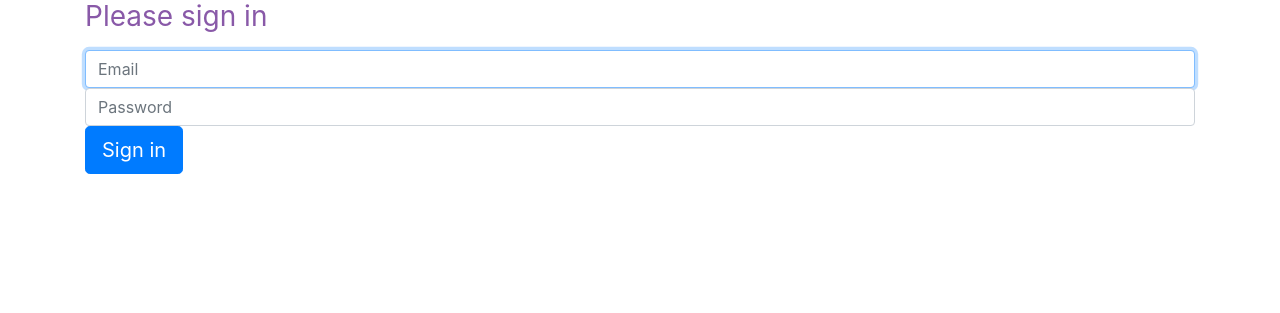
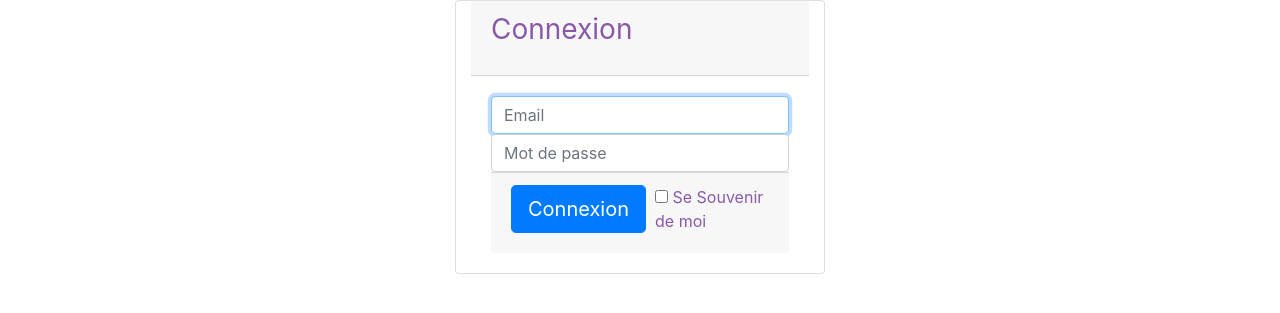
Before and after one commit to Laurent85220/sortir.com, a Symfony app: template templates/security/login.html.twig in a window 1280 px wide. Shown: the top 313 px of the page. Run offline with Twig, Linux system fonts and the light colour scheme; the template is opened without the code that fills it, so the values that code supplies are empty; some libraries are stand-ins or nearby versions.

Commit message:
commit de mise a jour
remise en forme de connecter

```diff
--- a/src/Controller/SecurityController.php
+++ b/src/Controller/SecurityController.php
@@ -10,7 +10,7 @@ use Symfony\Component\Security\Http\Authentication\AuthenticationUtils;
 class SecurityController extends Controller
 {
     /**
-     * @Route("/login", name="app_login")
+     * @Route("/connexion", name="connexion")
      */
     public function login(AuthenticationUtils $authenticationUtils): Response
     {
--- a/src/Form/RegistrationFormType.php
+++ b/src/Form/RegistrationFormType.php
@@ -39,6 +39,9 @@ class RegistrationFormType extends AbstractType
     {
         $resolver->setDefaults([
             'data_class' => Utilisateur::class,
+            'attr' => [
+                'novalidate' => 'novalidate'
+                ]
         ]);
     }
 }
--- a/src/Form/UtilisateurType.php
+++ b/src/Form/UtilisateurType.php
@@ -34,6 +34,9 @@ class UtilisateurType extends AbstractType
     {
         $resolver->setDefaults([
             'data_class' => Utilisateur::class,
+            'attr' => [
+                'novalidate' => 'novalidate'
+                ]
         ]);
     }
 }
--- a/src/Security/Authenticator.php
+++ b/src/Security/Authenticator.php
@@ -38,7 +38,7 @@ class Authenticator extends AbstractFormLoginAuthenticator
 
     public function supports(Request $request)
     {
-        return 'app_login' === $request->attributes->get('_route')
+        return 'connexion' === $request->attributes->get('_route')
             && $request->isMethod('POST');
     }
 
@@ -86,11 +86,11 @@ class Authenticator extends AbstractFormLoginAuthenticator
         }
 
         // For example :
-        return new RedirectResponse($this->urlGenerator->generate('index'));
+        return new RedirectResponse($this->urlGenerator->generate('accueil'));
     }
 
     protected function getLoginUrl()
     {
-        return $this->urlGenerator->generate('app_login');
+        return $this->urlGenerator->generate('connexion');
     }
 }
--- a/templates/security/login.html.twig
+++ b/templates/security/login.html.twig
@@ -1,6 +1,6 @@
 {% extends 'base.html.twig' %}
 
-{% block title %}Log in!{% endblock %}
+
 
 {% block body %}
 <form method="post">
@@ -8,29 +8,38 @@
         <div class="alert alert-danger">{{ error.messageKey|trans(error.messageData, 'security') }}</div>
     {% endif %}
 
-    <h1 class="h3 mb-3 font-weight-normal">Please sign in</h1>
-    <label for="inputEmail" class="sr-only">Email</label>
-    <input type="email" value="{{ last_username }}" name="email" id="inputEmail" class="form-control" placeholder="Email" required autofocus>
-    <label for="inputPassword" class="sr-only">Password</label>
-    <input type="password" name="password" id="inputPassword" class="form-control" placeholder="Password" required>
 
-    <input type="hidden" name="_csrf_token"
-           value="{{ csrf_token('authenticate') }}"
-    >
 
-    {#
-        Uncomment this section and add a remember_me option below your firewall to activate remember me functionality.
-        See https://symfony.com/doc/current/security/remember_me.html
 
-        <div class="checkbox mb-3">
-            <label>
-                <input type="checkbox" name="_remember_me"> Remember me
-            </label>
+    <div class="card col-md-4 offset-4 mt-auto mb-auto" >
+        <div class="card-header">
+            <h1 class="h3 mb-3 font-weight-normal">Connexion</h1>
         </div>
-    #}
+        <div class="card-body ">
+            <label for="inputEmail" class="sr-only">Email</label>
+            <input type="email" value="{{ last_username }}" name="email" id="inputEmail" class="form-control" placeholder="Email" required autofocus>
+            <label for="inputPassword" class="sr-only">Password</label>
+            <input type="password" name="password" id="inputPassword" class="form-control" placeholder="Mot de passe" required>
 
-    <button class="btn btn-lg btn-primary" type="submit">
-        Sign in
-    </button>
+            <input type="hidden" name="_csrf_token"
+                   value="{{ csrf_token('authenticate') }}"
+            >
+            <div class="card-footer">
+                <div class="row">
+                    <div class="col-6 d-inline">
+                    <button class="btn btn-lg btn-primary" type="submit">
+                        Connexion
+                    </button>
+                    </div>
+                    <div class="col-6 d-inline">
+                    <label>
+                        <input type="checkbox" name="_remember_me"> Se Souvenir de moi
+                    </label>
+                    </div>
+                </div>
+            </div>
+        </div>
+    </div>
 </form>
+
 {% endblock %}
```
Also changed, not shown: 1 other file.
